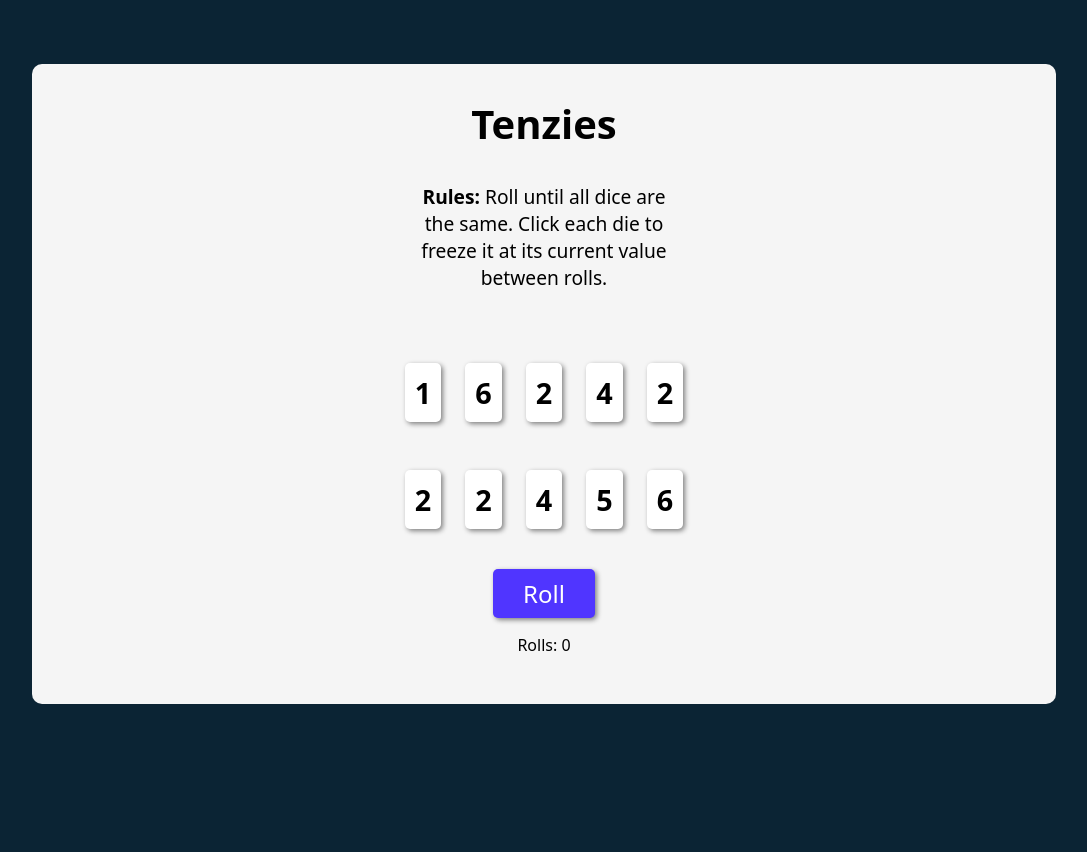
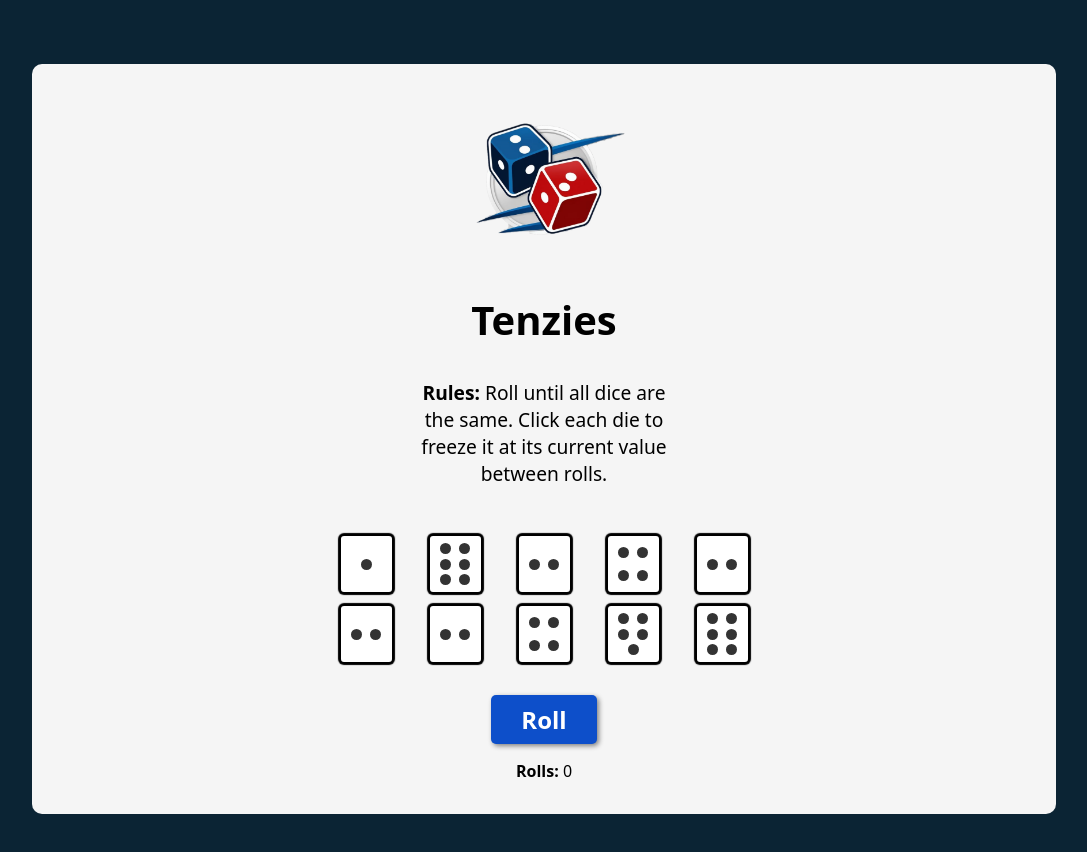
Before and after one commit to Iliyan300/Tenzies-Game, a React (Vite) app in the folder Tenzies-game/: page / in a window 1280 px wide. Both pictures are taken after typing "Sample" into the empty fields and a click on the button "Start Game". Shown: the top 852 px of the page, without its empty margins (96-1183 px from the left). Before the commit the page ends 800 px from the top, so only its background shows below. Built offline with nearby package versions, Linux system fonts and the light colour scheme.

Commit message:
new style, stop-reset button

```diff
--- a/Tenzies-game/components/Die.jsx
+++ b/Tenzies-game/components/Die.jsx
@@ -1,6 +1,12 @@
 import React from "react"
 
 function Dice(props) {
+
+const dotElements = [];
+
+for(let i = 0; i < props.value; i++) {
+dotElements.push(<div key={props.id} className="dot"></div>)
+}
 
 const styles = {
   backgroundColor: props.isHeld ? "#59E391" : "white"
@@ -8,8 +14,8 @@ const styles = {
 
     return(
     <>
-    <div>
-      <h2 onClick={props.holdDice} style={styles}>{props.value}</h2>
+    <div className="die-face" style={styles}  onClick={props.holdDice}>
+    {dotElements}
       </div>
       </>
     )
--- a/Tenzies-game/src/App.css
+++ b/Tenzies-game/src/App.css
@@ -15,14 +15,38 @@ body {
 .main-wrapper {
 display: flex;
 flex-direction: column;
-justify-content: center;
+justify-content: top;
 align-items: center;
   background: #F5F5F5;
   min-width: 80vw;
   min-height: 80vh;
   border-radius:10px;
   text-align: center;
+  padding:1rem;
+
 }
+
+.interface {
+  display: flex;
+  flex-direction: column;
+  justify-content: center;
+  align-items: center;
+
+}
+
+.stop-reset-btn {
+
+  margin-top:1rem;
+  background-color: #fd3e3e;
+  color: #ffff;
+  border:none;
+  padding:10px;
+  border-radius: 5px;
+  box-shadow: 2px 2px 5px grey;
+  cursor: pointer;
+  font-weight: bold;
+}
+
 
 .main-title {
 
@@ -39,30 +63,24 @@ align-items: center;
 
 .button-wrapper {
 
-  margin:1rem;
+  margin-bottom:1rem;
   display:grid;
   grid-template-columns: 1fr 1fr 1fr 1fr 1fr;
   column-gap:1.5rem;
+  padding:10px;
 
 }
 
-h2 {
-  cursor: pointer;
-  font-size:1.8rem;
-  border-radius: 5px;
-  box-shadow: 2px 2px 5px grey;
-  font-weight: 600;
- padding:10px;
-
-}
 
 .control-btn {
+
 cursor: pointer;
 font-size:1.5rem;
+font-weight: bold;
 padding:8px 30px 8px 30px;
 border-radius: 5px;
 box-shadow: 2px 2px 5px grey;
-background: #5035FF;
+background: #0d4fca;
 color:#ffff;
 border:none;
 }
@@ -72,14 +90,15 @@ border:none;
   font-size:1.5rem;
   border-radius: 5px;
   text-align: center;
-  border:3px solid gray
-
+  padding:3px;
+  border:2px solid #2b2b2b;
 }
 
 .username-input:focus {
 
-  border-color:#bc68f5;
-  box-shadow: 1px 1px 5px gray;
+box-shadow:0px 0px 2px 2px #0d4fca;
+border:2px solid white;
+outline:none;
 }
 
 .start-game-btn {
@@ -88,7 +107,7 @@ border:none;
   margin-top:3rem;
   cursor: pointer;
   border-radius: 5px;
-  background-color: #bc68f5;
+  background-color: #0d4fca;
   color:#ffff;
   font-size:1.2rem;
   font-weight: bold;
@@ -99,7 +118,8 @@ border:none;
 
 .start-game-btn:hover {
 
-  background-color: #5035FF;
+  background-color: #fd3e3e;
+
 
 }
 
@@ -111,3 +131,38 @@ form {
   align-items: center;
   flex-direction: column;
 }
+
+
+.logo {
+
+max-width: 200px;
+
+}
+
+.die-face {
+
+  width: 55px;
+  height:60px;
+  background-color: #f9f9f9;
+  border: 2px solid black;
+  border-radius: 5px;
+  display: flex;
+  flex-wrap: wrap;
+  justify-content: center;
+  align-items: center;
+  margin:5px;
+  padding:5px;
+  cursor: pointer;
+  box-shadow: 0px 0px 1px 1px black;
+}
+
+.dot {
+
+  width: 11px;
+  height: 11px;
+  background-color: #333;
+  border-radius: 50%;
+  margin-left:4px;
+  margin-right: 4px;
+
+}
--- a/Tenzies-game/src/App.jsx
+++ b/Tenzies-game/src/App.jsx
@@ -78,7 +78,11 @@ function newGame() {
 
 }
 
+const toggleResetBtn = () => {
 
+ return (rolls > 0 && tenzies === false) && <button className='stop-reset-btn' onClick={newGame}>Stop & Reset</button>
+
+}
 
 
 const diceNumberElements = dice.map((die) =>
@@ -86,6 +90,7 @@ const diceNumberElements = dice.map((die) =>
 key={die.id}
 value={die.value}
 isHeld={die.isHeld}
+id={die.id}
 holdDice={() => holdDice(die.id)}
 />)
 
@@ -94,6 +99,7 @@ holdDice={() => holdDice(die.id)}
     <main className="main-wrapper">
 
       {tenzies && <Confetti />}
+      <img src="/Tenzies-logo.png" className='logo'></img>
       <h1 className="main-title">Tenzies</h1>
       <p className="main-paragraph"> <strong>Rules:</strong> Roll until all dice are the same.
         Click each die to freeze it at its current value between rolls.</p>
@@ -107,11 +113,13 @@ holdDice={() => holdDice(die.id)}
       { tenzies
       ? <button className="control-btn" onClick={newGame}>New game</button>
       : <button className="control-btn" onClick={rollDice}>Roll</button> }
-      <p>Rolls: {rolls} </p>
+
+      { toggleResetBtn() }
+      <p><strong>Rolls: </strong> {rolls} </p>
       </div>
 
       : <form>
-       <input className='username-input' type="text" name="userName"placeholder='Player Name' value={userName} onChange={handleUserName}></input>
+       <input className='username-input' type="text" name="userName" placeholder='Name:' value={userName} onChange={handleUserName}></input>
        <button className="start-game-btn" onClick={handleStartGame}>Start Game</button>
         {!userName ? <p>Please provide name</p> : <p>Are you ready {userName}?</p>}
        </form>}
```
Also changed, not shown: Tenzies-game/public/Tenzies-logo.png (added).
